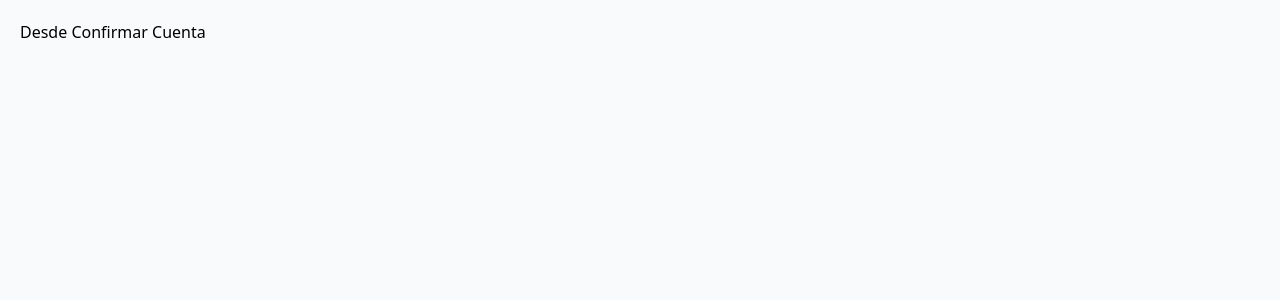
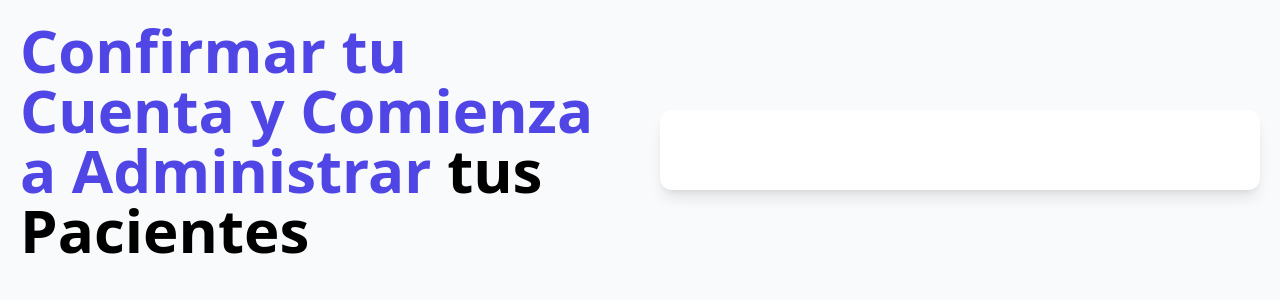
Before and after one commit to luiarmandoaguayoaceves/FULLSTACKJS, a React (Vite) app in the folder Frontend/: page /confirmar/1 in a window 1280 px wide. Shown: the top 300 px of the page. Built offline with nearby package versions, Linux system fonts and the light colour scheme; no server answers.

Commit message:
FEAT: pagina de validacion de token

```diff
--- a/Frontend/src/App.jsx
+++ b/Frontend/src/App.jsx
@@ -6,7 +6,6 @@ import OlvidePassword from './paginas/OlvidePassword'
 import Registrar from './paginas/Registrar'
 
 function App() {
-
 
   return (
     <BrowserRouter>
--- a/Frontend/src/paginas/ConfirmarCuenta.jsx
+++ b/Frontend/src/paginas/ConfirmarCuenta.jsx
@@ -1,9 +1,62 @@
+import { useEffect, useState } from 'react';
+import {useParams, Link} from 'react-router-dom'
+import  axios from 'axios';
+import Alerta from '../components/Alerta';
+
 const ConfirmarCuenta = () => {
+
+  const [cuentaConfirmada, setCuentaConfirmada] = useState(false);
+  const [cargando, setCargando] = useState(true);
+  const [alerta, setAlerta] = useState({});
+
+  const params = useParams();
+  const {id} = params;
+
+  useEffect(() => {
+    const confirmatCuenta = async () => {
+      try {
+        const url = `${import.meta.env.VITE_BACKEND_URL}/api/veterinarios/confirmar/${id}`;
+        const {data} = await axios(url);
+        setCuentaConfirmada(true)
+        setAlerta({
+          msg: data.msg,
+          error: false
+        })
+      } catch (error) {
+        setAlerta({
+          msg: error.response.data.msg,
+          error: true
+        });
+      }
+
+      setCargando(false);
+    }
+    confirmatCuenta();
+  }, [])
+
   return (
     <>
-        Desde Confirmar Cuenta
+      <div>
+        <h1 className="text-indigo-600 font-black text-6xl">
+          Confirmar tu Cuenta y Comienza a Administrar {""}
+          <span className="text-black">tus Pacientes</span>
+        </h1>
+      </div>
+      <div className="mt-20 md:mt-5 shadow-lg px-5 py-10 rounded-xl bg-white">
+        {
+        !cargando &&
+        <Alerta
+        alerta={alerta}
+        />
+        }
+        {cuentaConfirmada && (
+          <Link
+            className=" block text-center my-5 text-gray-500"
+            to="/">Inicia Sesión</Link>
+        )}
+      </div>
     </>
-  )
-}
+  );
+};
 
-export default ConfirmarCuenta
+export default ConfirmarCuenta;
--- a/Frontend/src/paginas/Registrar.jsx
+++ b/Frontend/src/paginas/Registrar.jsx
@@ -28,7 +28,7 @@ const Registrar = () => {
 
     //Crear Usuario en la API
     try {
-      const url = "http://localhost:4000/api/veterinarios"
+      const url = `${import.meta.env.VITE_BACKEND_URL}/api/veterinarios`
       await axios.post(url, {nombre, email, password})
       setAlerta(
         {
```
Also changed, not shown: 1 other file (tests, documents, lock files or other folders).
